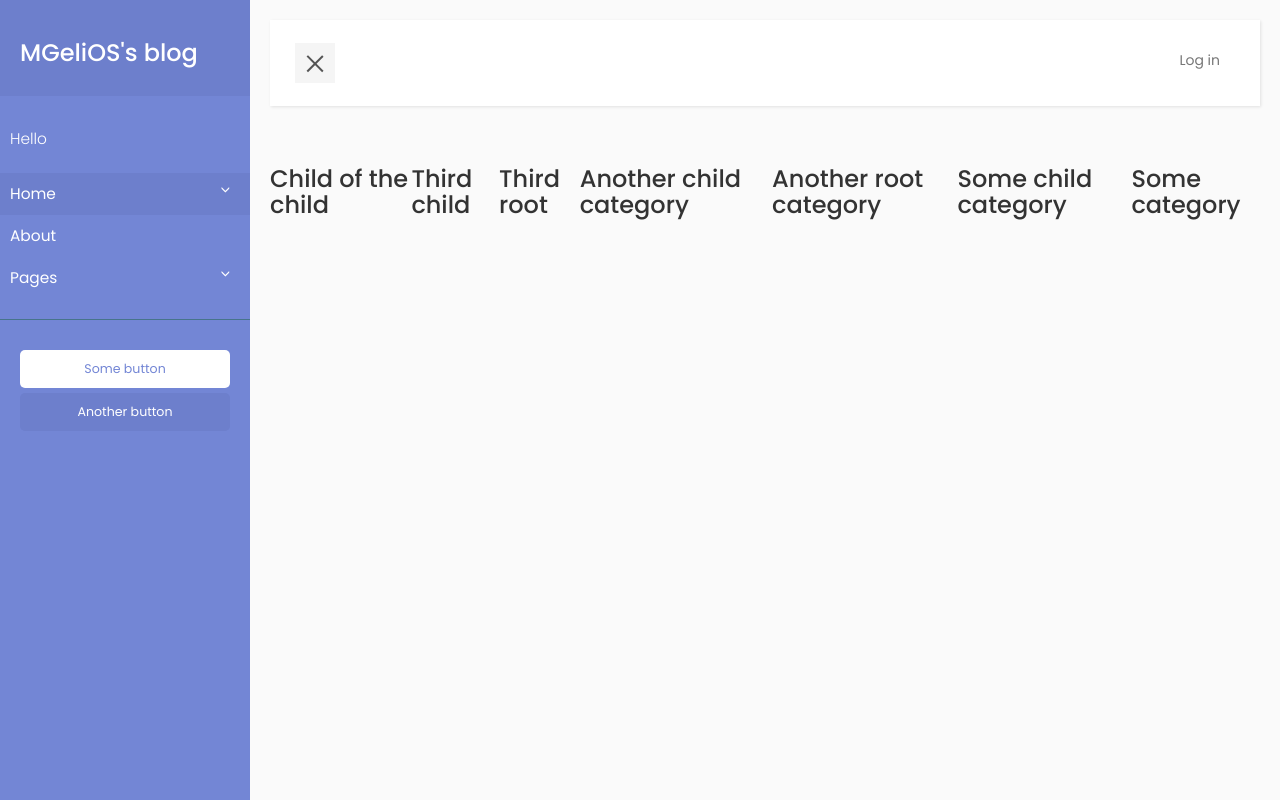
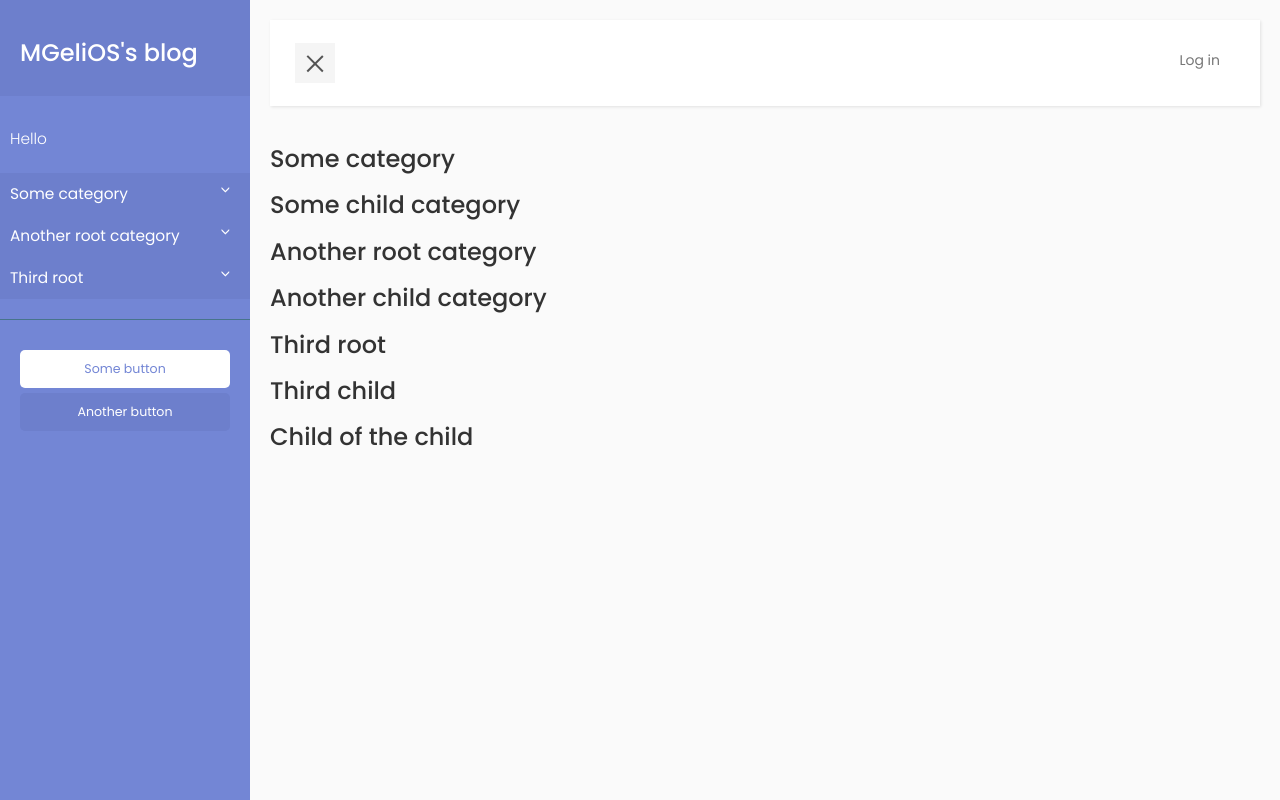
Before and after one commit to mgelios/my-first-blog, a Django app: page /categories/ in a window 1280 px wide. Run offline with Django 3.2, Linux system fonts and the light colour scheme; data comes from the database, SQL or seed files in the repository; both versions use the stored data as it was after the commit; some libraries are stand-ins or nearby versions.

Commit message:
added category view

```diff
--- a/blog/models.py
+++ b/blog/models.py
@@ -1,5 +1,6 @@
 from django.db import models
 from django.utils import timezone
+from copy import *
 
 class Post(models.Model):
     author = models.ForeignKey('auth.User')
--- a/blog/static/css/blog.css
+++ b/blog/static/css/blog.css
@@ -235,3 +235,7 @@ a.article, a.article:hover {
     text-align: right;
     width: 100%;
 }
+
+.wrapper div {
+    display: block;
+}
--- a/blog/templates/blog/base.html
+++ b/blog/templates/blog/base.html
@@ -16,26 +16,34 @@
 
                 <ul class="list-unstyled components">
                     <p>Hello {{user.username}}</p>
-                    <li class="active">
-                        <a href="#homeSubmenu" data-toggle="collapse" aria-expanded="false">Home</a>
-                        <ul class="collapse list-unstyled" id="homeSubmenu">
-                            <li><a href="#">Home 1</a></li>
-                            <li><a href="#">Home 2</a></li>
-                            <li><a href="#">Home 3</a></li>
-                        </ul>
-                    </li>
-                    <li>
-                        <a href="#">About</a>
-                        <a href="#pageSubmenu" data-toggle="collapse" aria-expanded="false">Pages</a>
-                        <ul class="collapse list-unstyled" id="pageSubmenu">
-                        </ul>
-                    </li>
+                    {% for category in categories %}
+                        {% if not category.parent %}
+                            <li class="active">
+                                <a href="#submenu{{category.id}}" data-toggle="collapse" aria-expanded="false">
+                                    {{category.name}}
+                                </a>
+                                <ul class="collapse list-unstyled" id="submenu{{category.id}}">
+                                    {% for sub_category in categories %}
+                                        {% if sub_category.parent == category %}
+                                        <li>
+                                            <a href="#">
+                                                {{sub_category.name}}
+                                            </a>
+                                        </li>
+                                        {% endif %}
+                                    {% endfor %}
+                                </ul>
+                            </li>
+                        {% endif %}
+                    {% endfor %}
                 </ul>
 
                 <ul class="list-unstyled CTAs">
                     <li><a href="#" class="download">Some button</a></li>
                     <li><a href="#" class="article">Another button</a></li>
                 </ul>
+
+
             </nav>
 
             <!-- Page Content Holder -->
--- a/blog/templates/blog/category_list.html
+++ b/blog/templates/blog/category_list.html
@@ -3,7 +3,9 @@
 {% block content %}
     <div class="wrapper">
         {% for category in categories %}
-            <h3>{{ category.name }}</h3>
+            <div>
+                <h3>{{ category.name }}</h3>
+            </div>
         {% endfor %}
     </div>
 {% endblock %}
--- a/blog/views.py
+++ b/blog/views.py
@@ -5,6 +5,7 @@ from django.shortcuts import redirect
 from django.utils import timezone
 from .models import Post, Comment, Category
 from .forms import PostForm, CommentForm
+
 
 #Post actions section
 
@@ -93,5 +94,25 @@ def category_new(request, pk):
     parent_category = get_object_or_404(Category, pk=pk)
 
 def category_list(request):
-    categories = Category.objects.order_by('-created_date')
+    categories = get_category_list()
     return render(request, 'blog/category_list.html', {'categories': categories})
+
+def get_category_list():
+    categories = list(Category.objects.order_by('created_date'))
+    result = []
+    for category in categories:
+        if (category.parent is None):
+            result.append(category)
+            categories.remove(category)
+    i = 0
+    while i < result.__len__():
+        flag = False
+        for category in categories:
+            if (category.parent == result[i]):
+                result.insert(i+1, category)
+                categories.remove(category)
+                flag = True
+                break
+        if (not flag):
+            i += 1
+    return result
```
Also changed, not shown: blog/utils.py (added, +7 -0 lines), db.sqlite3.
